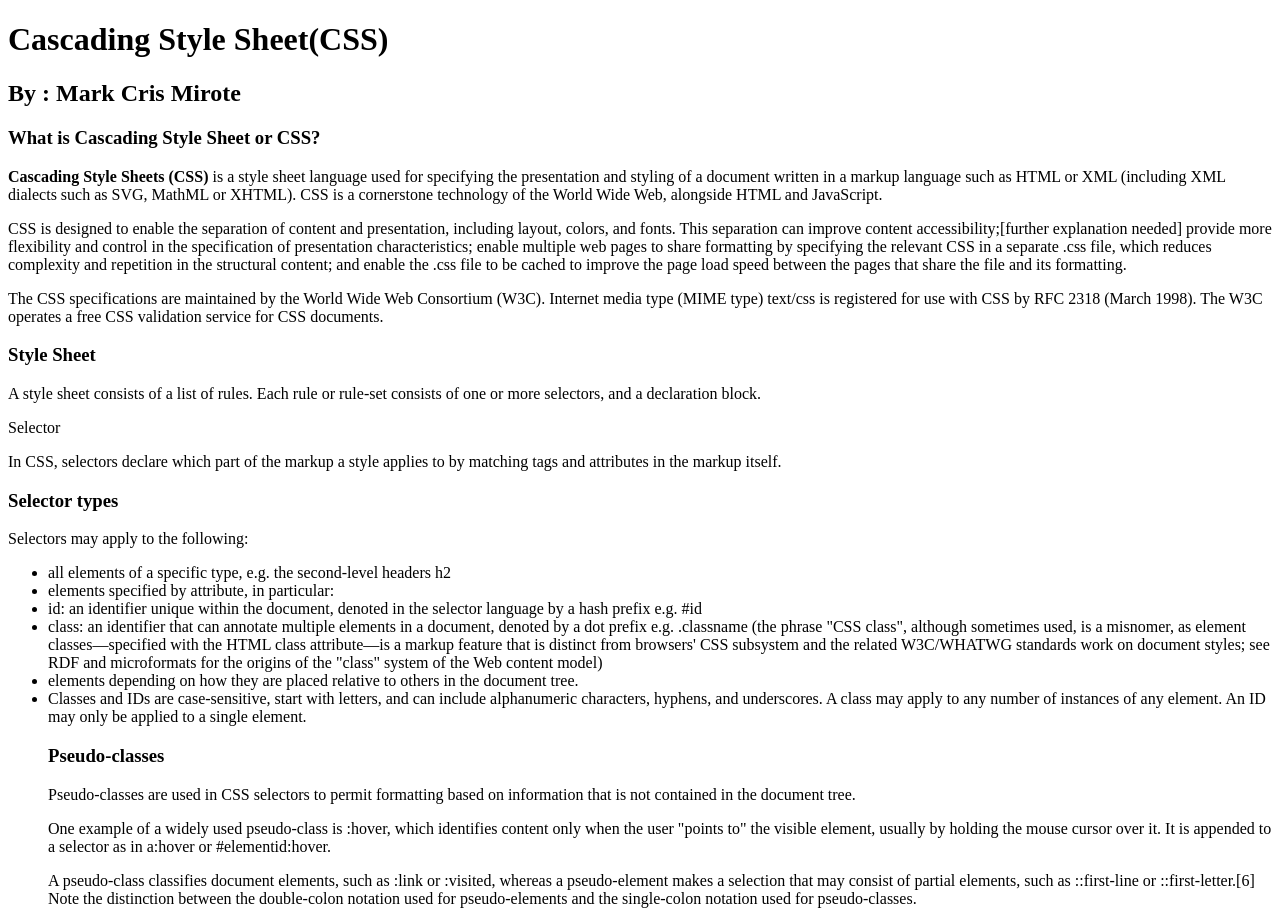
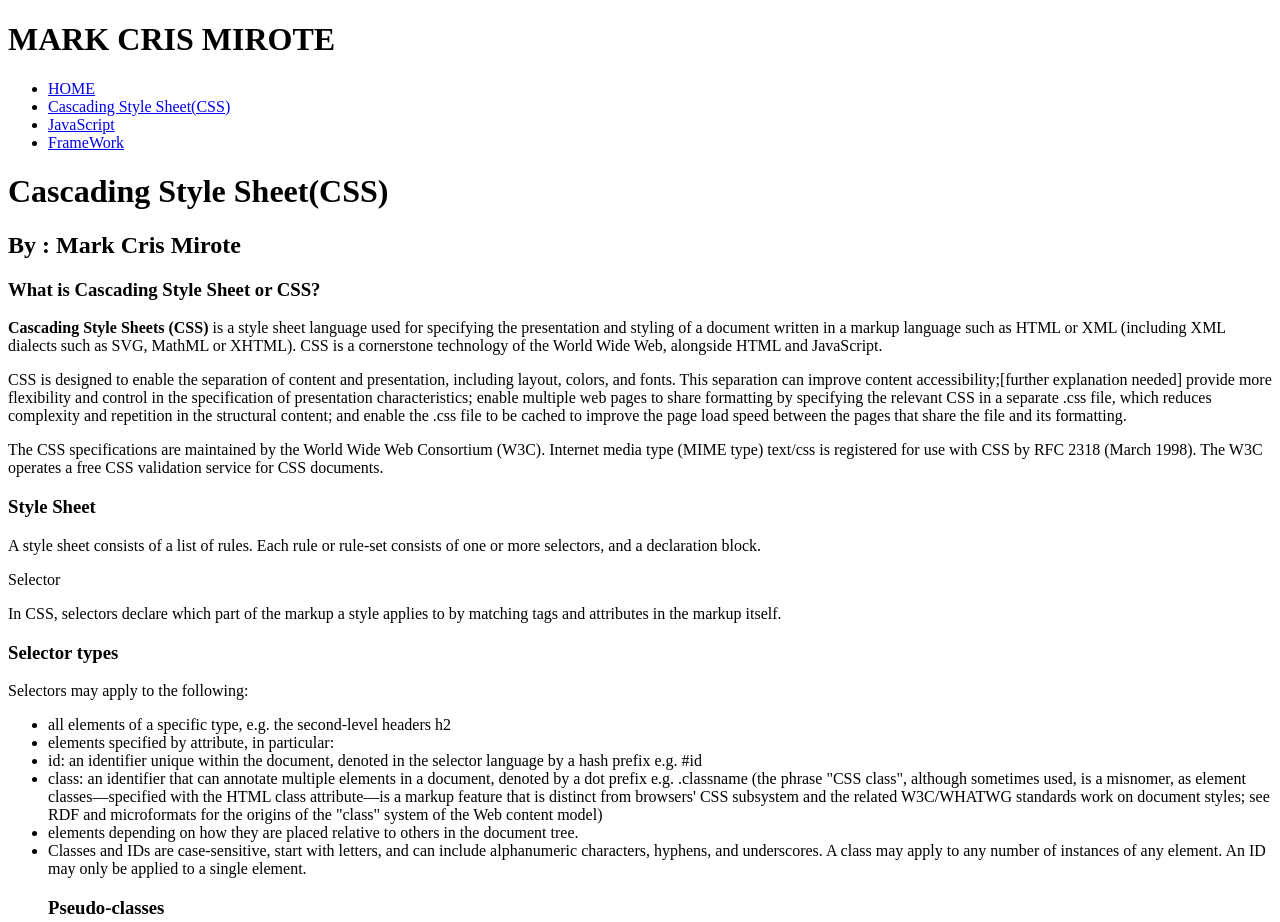
Before and after one commit to awitmanwit-ux/project, a plain HTML site: page CSS.html in a window 1280 px wide. Shown: the top 922 px of the page. Drawn offline with Linux system fonts and the light colour scheme.

Commit message:
Update CSS.html

```diff
--- a/CSS.html
+++ b/CSS.html
@@ -1,5 +1,16 @@
 <!DOCTYPE html>
 <html>
+<head>
+	 <h1>MARK CRIS MIROTE</h1>
+ <nav>
+ <ul>
+<li><a href="index.html">HOME</a></li>
+<li><a href="CSS.html">Cascading Style Sheet(CSS)</a></li>
+<li><a href="Javva.html">JavaScript</a></li>
+<li><a href="Framework.html">FrameWork</a></li>
+</ul>
+ </nav>
+</head>
 
 	<title>Cascading Style Sheet(CSS)</title>
 
```
